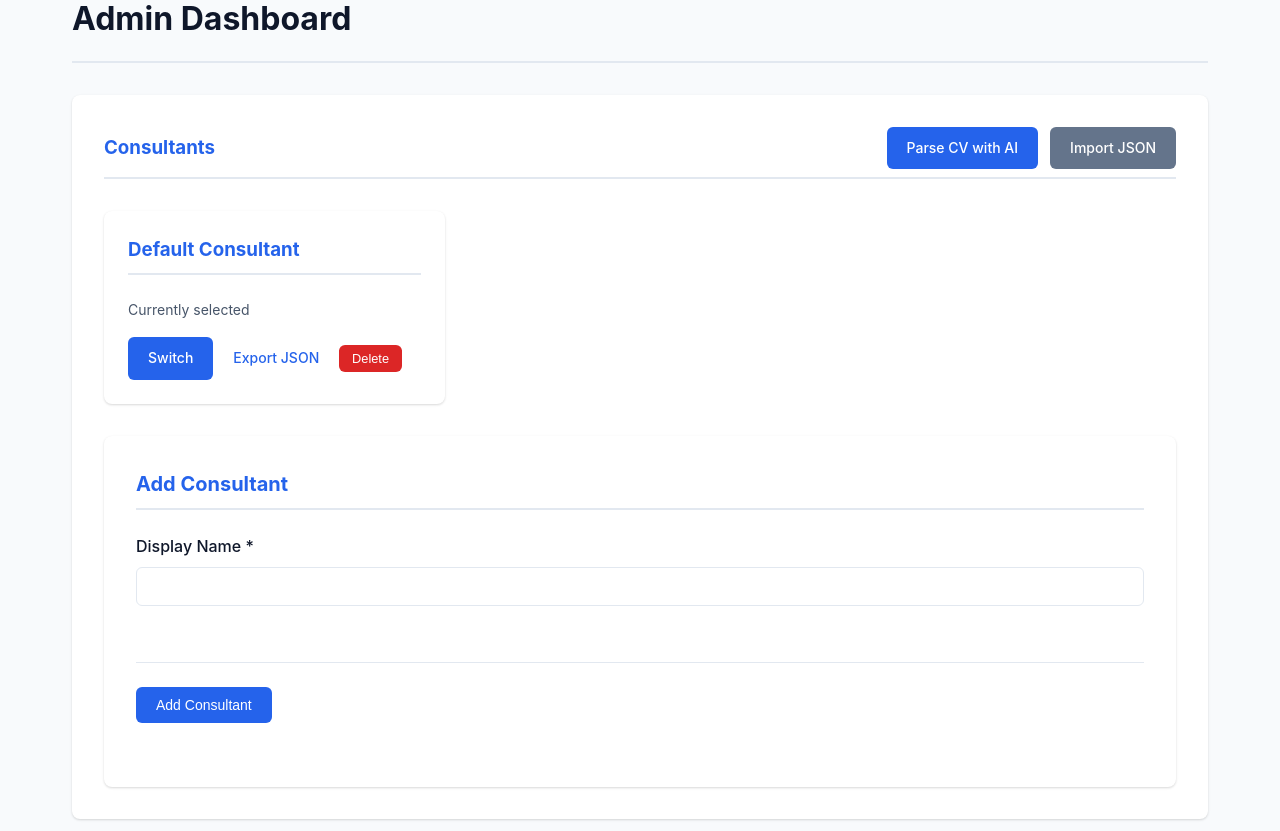
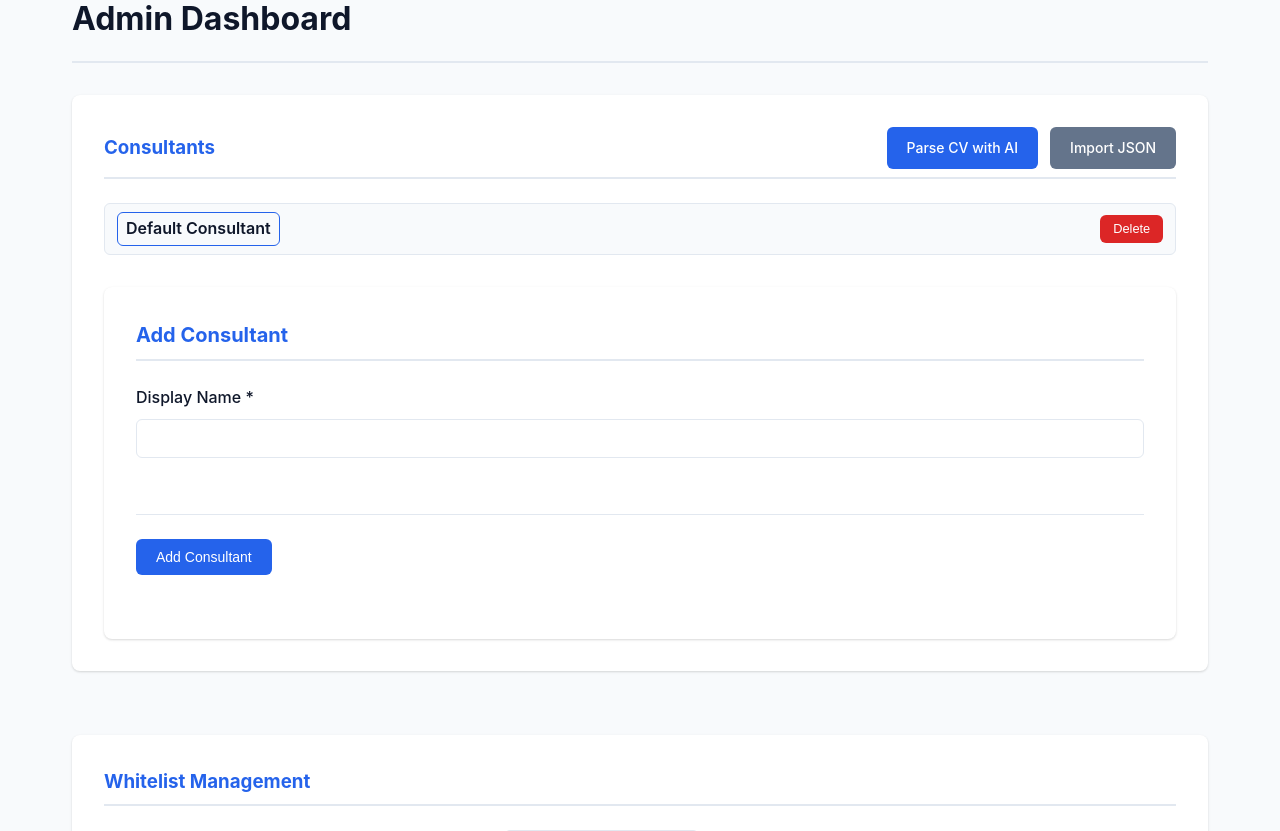
Before and after one commit to gvanlee/BetterCV, a Flask app: page /admin in a window 1280 px wide. Shown: the part 159-990 px from the top of the page. Run offline with Flask 3, Linux system fonts and the light colour scheme; a user stored in the database is signed in; data comes from the database, SQL or seed files in the repository; tables that the repository leaves empty hold one stand-in row (values such as "Sample post"); some libraries are stand-ins or nearby versions.

Commit message:
* simplified consultant list in admin dashboard

```diff
--- a/templates/admin.html
+++ b/templates/admin.html
@@ -19,16 +19,15 @@
         </div>
 
         {% if all_consultants %}
-        <div class="card-grid">
+        <div class="consultant-list">
             {% for consultant in all_consultants %}
-            <div class="card">
-                <h3>{{ consultant['display_name'] }}</h3>
-                {% if current_consultant and consultant['id'] == current_consultant['id'] %}
-                <p class="text-muted">{{ t.consultants.current_label }}</p>
-                {% endif %}
-                <div class="card-actions">
-                    <a href="{{ url_for('switch_consultant', consultant_id=consultant['id']) }}" class="btn btn-primary">{{ t.consultants.switch_button }}</a>
-                    <a href="{{ url_for('export_consultant', consultant_id=consultant['id']) }}" class="btn btn-link">{{ t.consultants.export_button }}</a>
+            {% set is_current = current_consultant and consultant['id'] == current_consultant['id'] %}
+            <div class="consultant-row">
+                <span class="consultant-name{% if is_current %} is-active{% endif %}">{{ consultant['display_name'] }}</span>
+                <div class="consultant-actions">
+                    {% if not is_current %}
+                    <a href="{{ url_for('switch_consultant', consultant_id=consultant['id']) }}" class="btn btn-small btn-primary">{{ t.consultants.switch_button }}</a>
+                    {% endif %}
                     <form method="POST" action="{{ url_for('delete_consultant', consultant_id=consultant['id']) }}"
                           style="display: inline;" onsubmit="return confirm('{{ t.messages.delete_confirm_consultant }}');">
                         <button type="submit" class="btn btn-small btn-danger">{{ t.buttons.delete }}</button>
@@ -306,10 +305,55 @@
     cursor: pointer;
 }
 
+.consultant-list {
+    display: flex;
+    flex-direction: column;
+    gap: 0.75rem;
+}
+
+.consultant-row {
+    display: flex;
+    align-items: center;
+    justify-content: space-between;
+    gap: 1rem;
+    padding: 0.5rem 0.75rem;
+    border: 1px solid var(--border-color);
+    border-radius: 6px;
+    background: var(--background);
+}
+
+.consultant-name {
+    padding: 0.2rem 0.5rem;
+    border-radius: 6px;
+    border: 1px solid transparent;
+    font-weight: 600;
+    color: var(--text-primary);
+}
+
+.consultant-name.is-active {
+    border-color: var(--primary-color);
+}
+
+.consultant-actions {
+    display: flex;
+    gap: 0.5rem;
+    align-items: center;
+}
+
 @media (max-width: 768px) {
     .admin-section-header {
         flex-direction: column;
         align-items: flex-start;
+    }
+
+    .consultant-row {
+        flex-direction: column;
+        align-items: flex-start;
+    }
+
+    .consultant-actions {
+        width: 100%;
+        justify-content: flex-end;
     }
 
     .inline-form .form-row {
```
